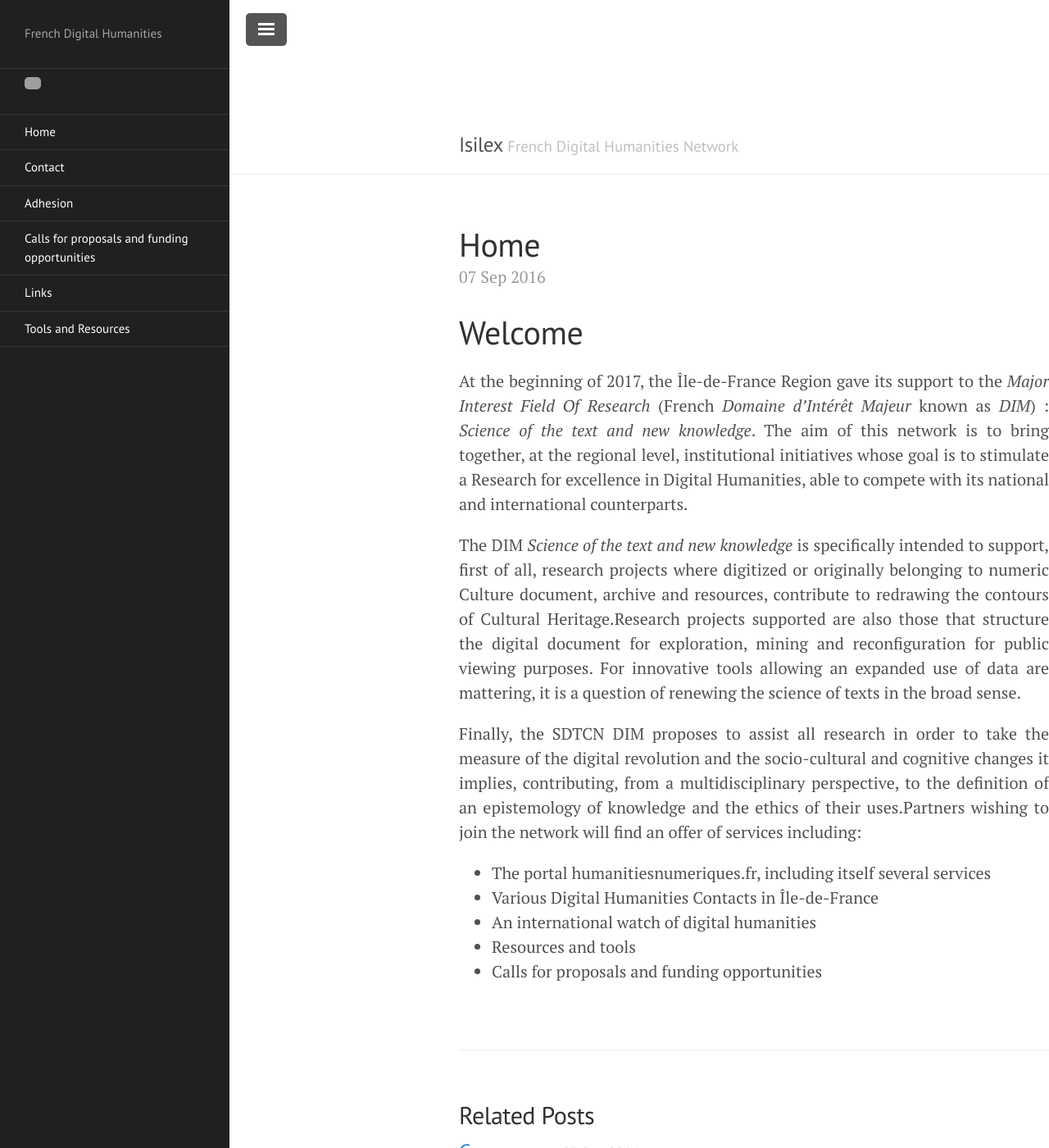
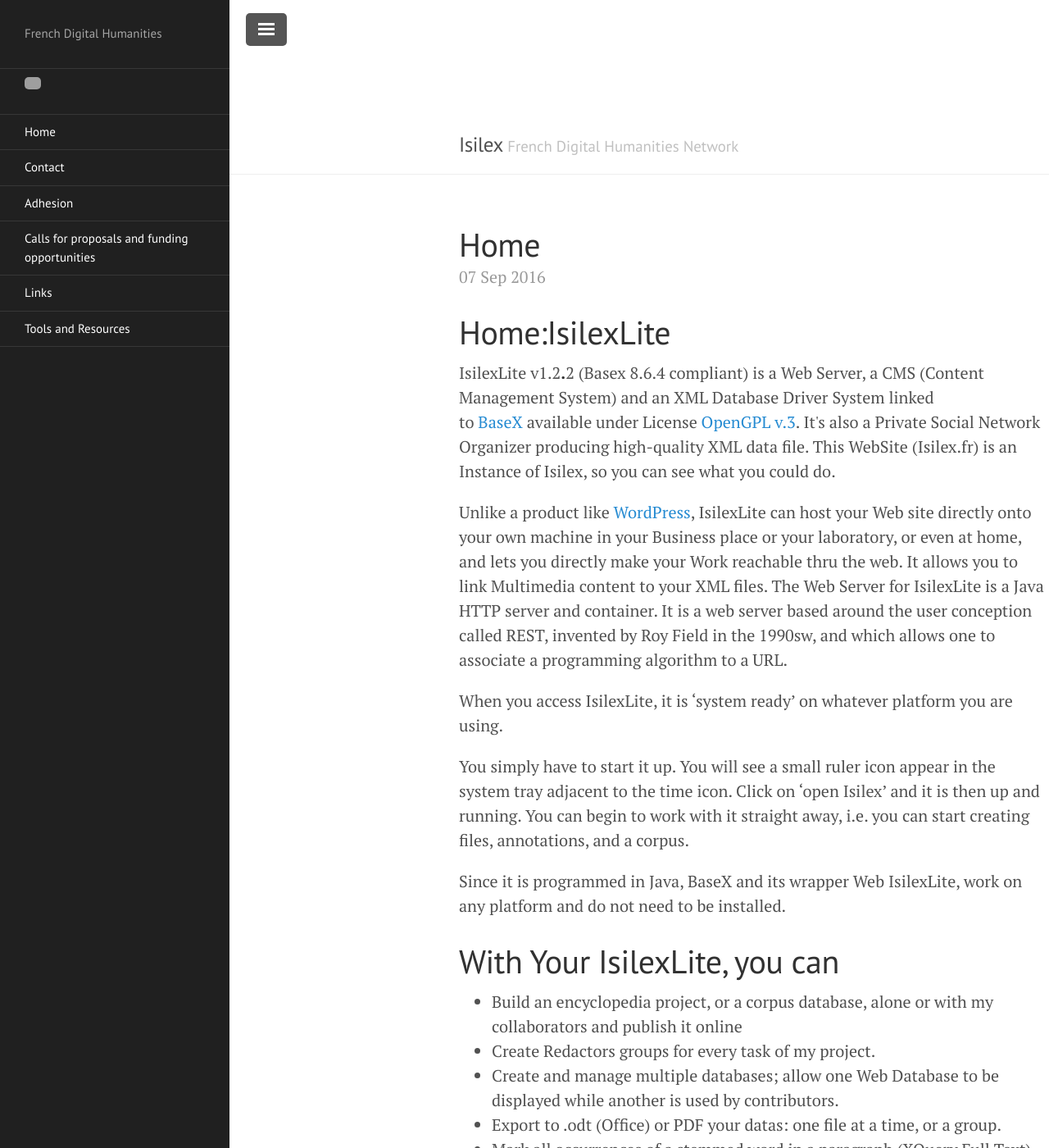
Before and after one commit to Isilex/easy-xml, a Jekyll site: the page built from _posts/2016-09-07-welcome.md, in a window 1280 px wide and 1400 px high. Shown: the whole window at 82% size. Built offline with Jekyll 4.4.1, drawn with Linux system fonts in a browser that asks for light colours; some of the changed text lies outside the part shown; grey boxes are pictures that could not be loaded.

Commit message:
presentation

```diff
--- a/_posts/2016-09-07-welcome.md
+++ b/_posts/2016-09-07-welcome.md
@@ -2,19 +2,28 @@
 layout: post
 title: Home
 ---
-<p><h1>Welcome</h1></p>
-
-<p style="text-align: justify">
-At the beginning of 2017, the Île-de-France Region gave its support to the <i>Major Interest Field Of Research</i> (French <i>Domaine d’Intérêt Majeur</i> known as <i>DIM</i>) : <i>Science of the text and new knowledge</i>. The aim of this network is to bring together, at the regional level, institutional initiatives whose goal is to stimulate a Research for excellence in Digital Humanities, able to compete with its national and international counterparts. </p>
-<p style="text-align: justify">
-The DIM <i>Science of the text and new knowledge</i> is specifically intended to support, first of all, research projects where digitized or originally belonging to numeric Culture document, archive and resources, contribute to redrawing the contours of Cultural Heritage.Research projects supported are also those that structure the digital document for exploration, mining and reconfiguration for public viewing purposes. For innovative tools allowing an expanded use of data are mattering, it is a question of renewing the science of texts in the broad sense.</p>
-<p style="text-align: justify">Finally, the SDTCN DIM proposes to assist all research in order to take the measure of the digital revolution and the socio-cultural and cognitive changes it implies, contributing, from a multidisciplinary perspective, to the definition of an epistemology of knowledge and the ethics of their uses.Partners wishing to join the network will find an offer of services including:
-
-<ul>
-<li>The portal humanitiesnumeriques.fr, including itself several services</li>
-<li>Various Digital Humanities Contacts in Île-de-France</li>
-<li>An international watch of digital humanities</li>
-<li>Resources and tools</li>
-<li>Calls for proposals and funding opportunities</li>
+<h1>Home:IsilexLite</h1>
+<p>IsilexLite v1.2<strong>.</strong>2 (Basex 8.6.4 compliant) is a Web Server, a CMS (Content Management System) and an XML Database Driver System linked to&nbsp;<a href="http://www.basex.org" shape="rect">BaseX</a>&nbsp;available under License <a href="http://www.gnu.org/licenses/gpl-3.0-standalone.html" shape="rect">OpenGPL v.3</a>.&nbsp;It's also a Private Social Network Organizer producing high-quality XML data file.&nbsp;This WebSite (Isilex.fr) is an Instance of Isilex, so you can see what you could do.</p>
+<p>Unlike&nbsp;a product like&nbsp;<a href="http://www.wordpress.com" shape="rect">WordPress</a>, IsilexLite can host your Web site directly onto your own machine in your Business place or your laboratory, or even at home, and lets you directly make your Work reachable thru the web. It allows you to link Multimedia content to your XML files. The Web Server for IsilexLite is a Java HTTP server and container. It is a web server based around the user conception called REST, invented by Roy Field in the 1990sw, and which allows one to associate a programming algorithm to a URL.</p>
+<p>When you access IsilexLite, it is &lsquo;system ready&rsquo; on whatever platform you are using.</p>
+<p>You simply have to start it up. You will see a small ruler icon appear in the system tray adjacent to the time icon. Click on &lsquo;open Isilex&rsquo; and it is then up and running. You can begin to work with it straight away, i.e. you can start creating files, annotations, and a corpus.</p>
+<p>Since it is programmed in Java, BaseX and its wrapper Web IsilexLite, work on any platform and do not need to be installed.</p>
+<h1 style="text-align: left;">With Your IsilexLite, you can</h1>
+<ul class="tabUserAdmin">
+<li>Build an encyclopedia project, or a corpus database, alone or with my collaborators and publish it online</li>
+<li>Create Redactors groups for every task of my project.</li>
+<li>Create and manage multiple databases; allow one Web Database to be displayed while another is used by contributors.</li>
+<li>Export to .odt (Office) or PDF your datas: one file at a time, or a group.</li>
+<li>Mark all occurrences of a stemmed word in a paragraph (XQuery Full Text)</li>
+<li>Modify all my Web Pages in one click in a simple HTML Editor</li>
+<li>Modify XML Datas, modify XML Datas, correct or even delete XML</li>
+<li>Ask to the project moderator to validate a work</li>
+<li>Modify configuration of a site (CSS, XSD)</li>
+<li>easily configure an XHTML/HTML bilingual site...&nbsp;</li>
+<li><a href="http://www.isilex.fr/exemples" shape="rect">Learn more</a></li>
 </ul>
-</p>
+<p>&nbsp;[<strong>Breaking news:</strong> Isilex is proud to announce,&nbsp;Cozette Griffin-Kremer (CRBC, Brest),&nbsp;Guoqiang Li (Universit&eacute; Paris Ouest),&nbsp;Perrine Mane (CNRS),&nbsp;Charlotte von Verschuer (EPHE)&nbsp;publish Dictionary of Traditional Agriculture, English-French-Chinese-Japanese Dicat &nbsp;in collaboration with Isilex (Philippe Pons)]</p>
+<ul class="tabUserAdmin">
+<li>&nbsp;</li>
+</ul>
+</div>
```
